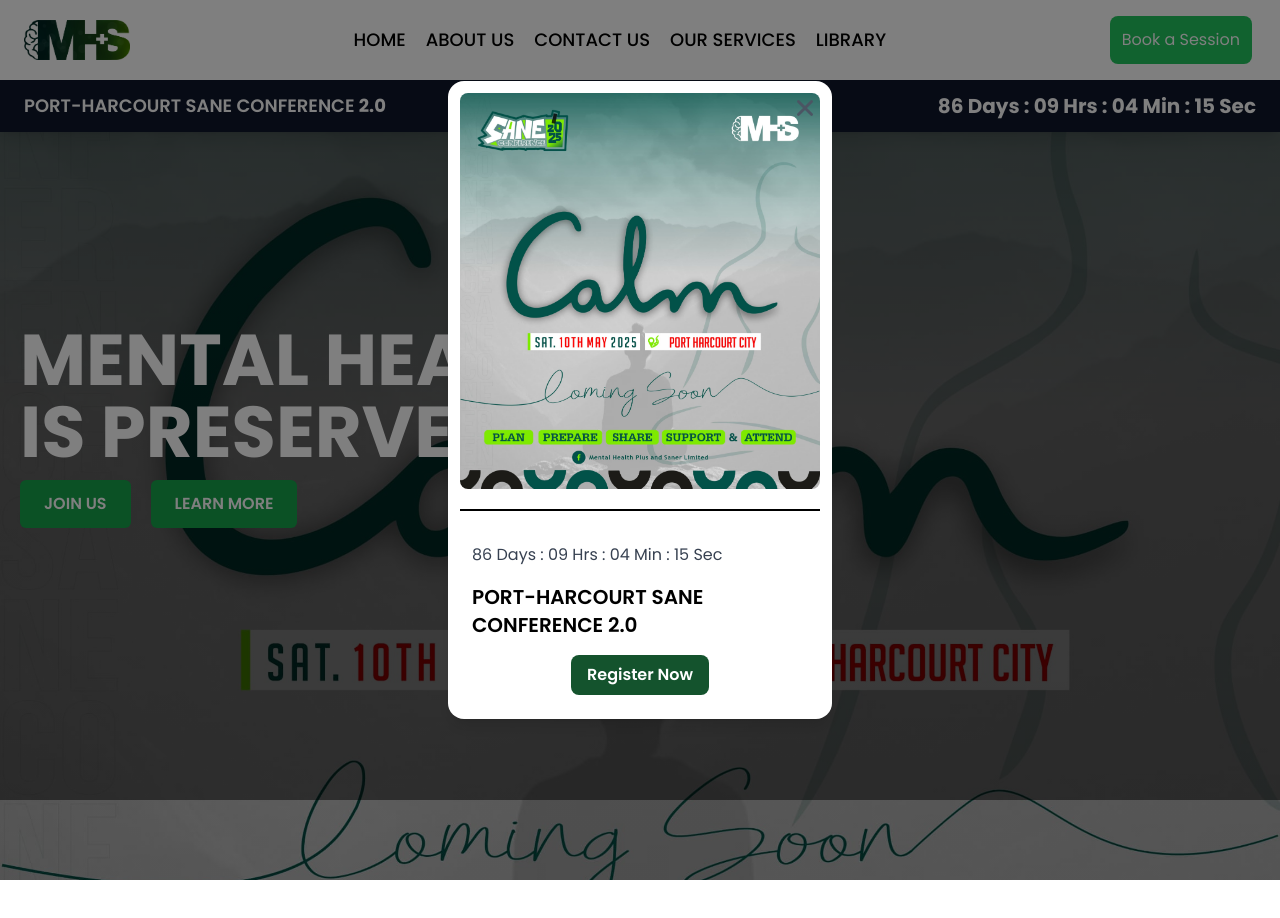
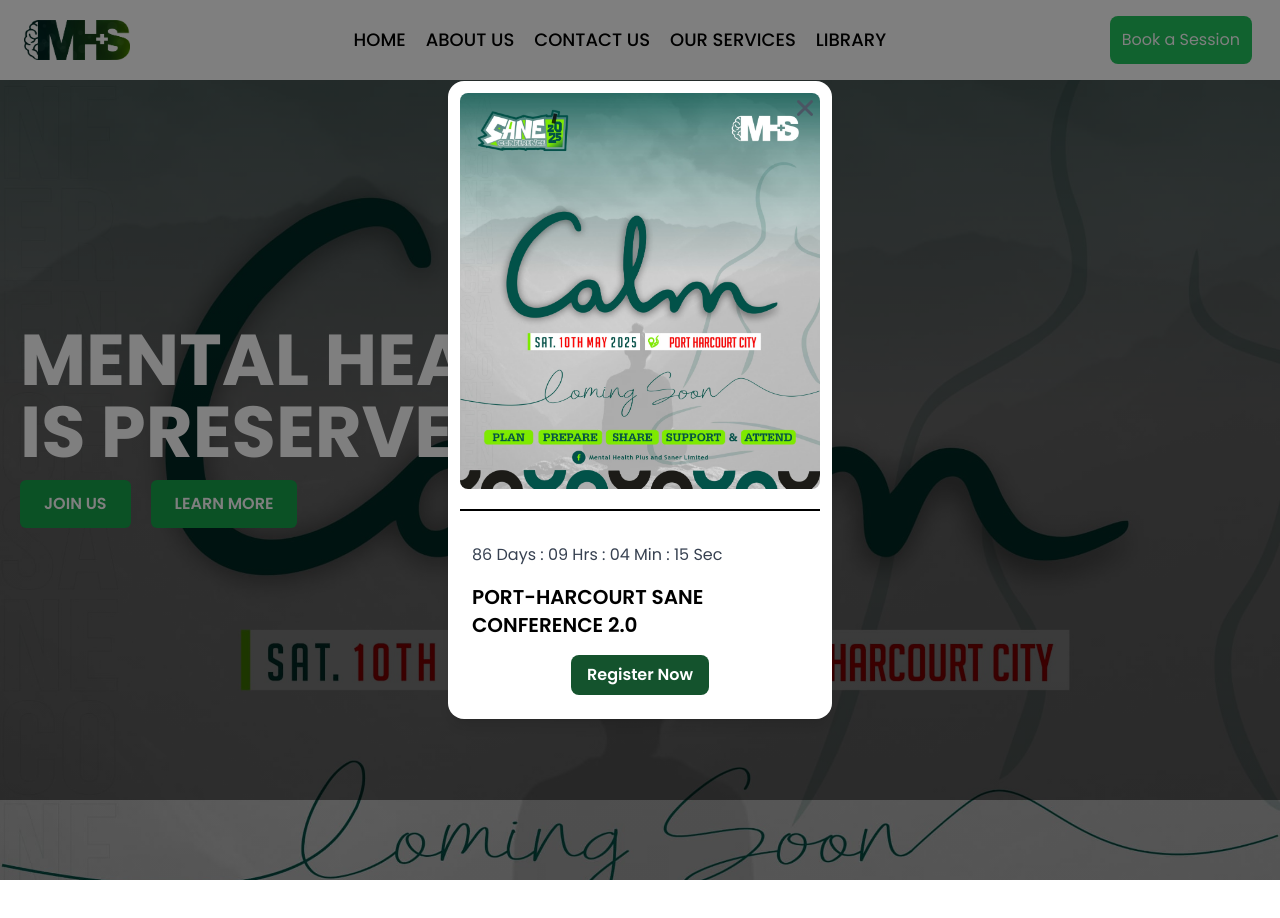
Before and after one commit to AllSparkTech100/MHS_V3, a React (Vite) app: page / in a window 1280 px wide. Shown: the top 918 px of the page. Built offline with nearby package versions, Linux system fonts and the light colour scheme; no server answers; a web font is replaced by a local one.

Commit message:
new updates

```diff
--- a/src/Components/Header.jsx
+++ b/src/Components/Header.jsx
@@ -1,6 +1,5 @@
 import { useState, useEffect } from "react";
 import { IoClose, IoMenuSharp } from "react-icons/io5";
-import Register from './Register';
 
 
 
@@ -78,7 +77,7 @@ function Header() {
             </div>
           </div>
         )}
-        <Register />
+
       </header>
 
     </>
--- a/src/Components/Modal.jsx
+++ b/src/Components/Modal.jsx
@@ -3,9 +3,6 @@ import { motion } from "framer-motion";
 import { IoClose } from "react-icons/io5";
 
 export default function ModalPopup() {
-    // const [isOpen, setIsOpen] = useState(()=>{
-    //     return sessionStorage.getItem("modalShown") ? false : true;
-    // });
     const [isOpen, setIsOpen] = useState(false)
     const eventDate = new Date("2025-05-10T23:59:59").getTime();
     const [timeLeft, setTimeLeft] = useState(eventDate - new Date().getTime());
@@ -44,7 +41,7 @@ export default function ModalPopup() {
                     className="bg-white h-auto p-3 rounded-2xl shadow-lg max-w-sm w-full relative"
                 >
                     <button
-                        onClick={() => setIsOpen(false)}
+                        onClick={closeModal}
                         className="absolute top-3 right-3 text-gray-600 focus:outline-none hover:text-gray-900"
                     >
                         <IoClose size={30} />
--- a/src/Components/Register.jsx
+++ /dev/null
@@ -1,31 +0,0 @@
-import { useState, useEffect } from "react";
-// import { Gift } from "lucide-react";
-
-export default function Register() {
-  const eventDate = new Date("2025-05-10T23:59:59").getTime();
-  const [timeLeft, setTimeLeft] = useState(eventDate - new Date().getTime());
-  useEffect(() => {
-    const interval = setInterval(() => {
-      setTimeLeft(eventDate - new Date().getTime());
-    }, 1000);
-    return () => clearInterval(interval);
-  }, [eventDate]);
-
-  const formatTime = (ms) => {
-    const days = String(Math.floor(ms / (1000 * 60 * 60 * 24))).padStart(2, '0');
-    const hours = String(Math.floor((ms / (1000 * 60 * 60)) % 24)).padStart(2, '0');
-    const minutes = String(Math.floor((ms / (1000 * 60)) % 60)).padStart(2, '0');
-    const seconds = String(Math.floor((ms / 1000) % 60)).padStart(2, '0');
-    return `${days} Days : ${hours} Hrs : ${minutes} Min : ${seconds} Sec`;
-  };
-
-  return (
-    <div className='hidden lg:block'>
-      <div className="fixed top-17 bg-slate-900 w-full bg-center text-white flex items-center gap-4 justify-between p-3 px-6 shadow-lg">
-        <p className="text-lg uppercase font-semibold ">port-harcourt sane conference <span className="font-bold">2.0</span></p>
-        <p className="text-xl font-bold ">{formatTime(timeLeft)}</p>
-
-      </div>
-    </div>
-  );
-}
```
Also changed, not shown: src/App.jsx (+11 -0 lines), src/Components/Preloader.jsx (deleted, +0 -47 lines).
